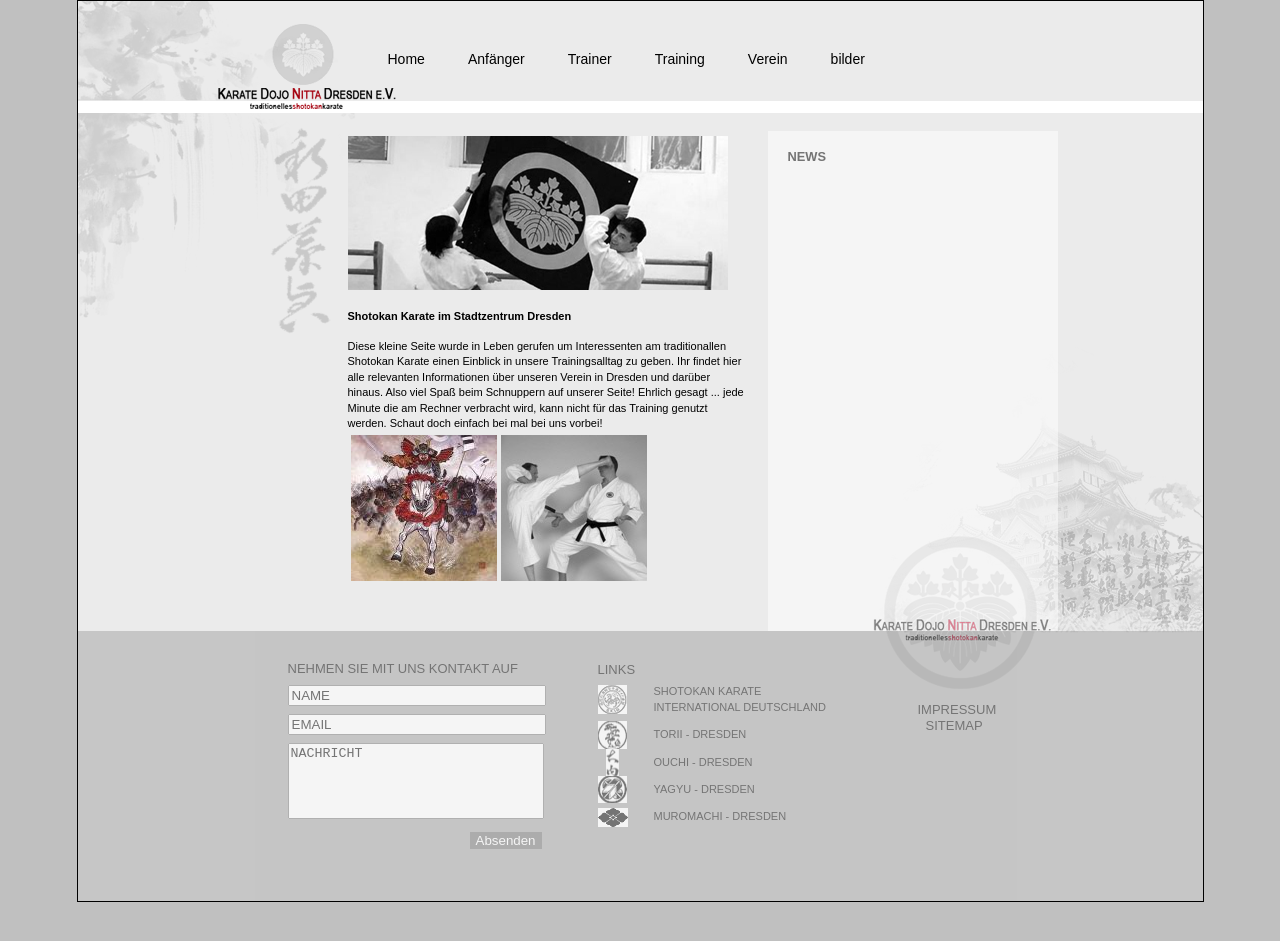
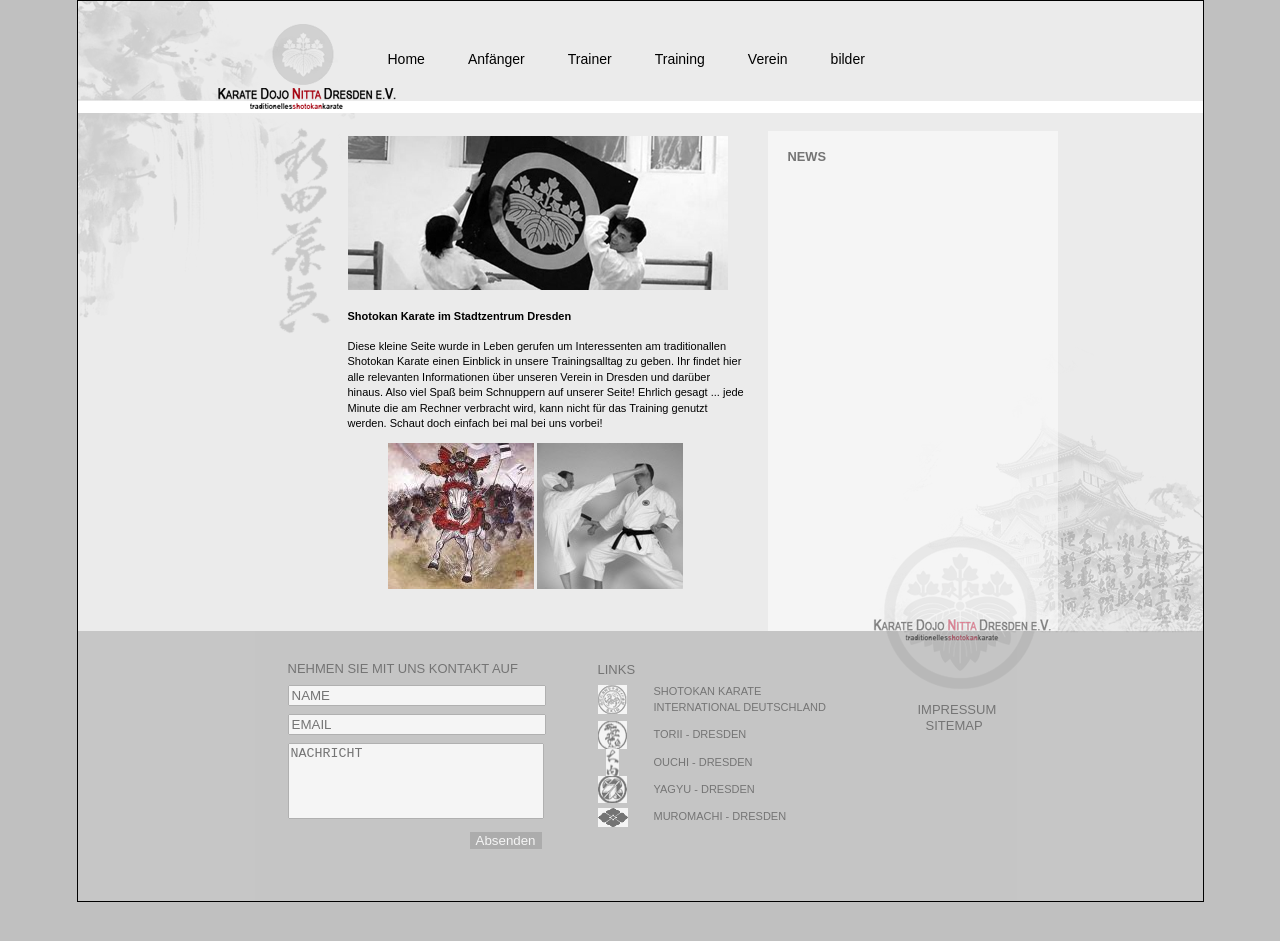
Before and after one commit to phipse/NittaSeite, a Jekyll site: the page built from index.html, in a window 1280 px wide. Built offline with Jekyll 4.4.1, drawn with Linux system fonts in a browser that asks for light colours.

Commit message:
table to figure

```diff
--- a/index.html
+++ b/index.html
@@ -14,16 +14,7 @@
 	Schaut doch einfach bei mal bei uns vorbei!</span>
       <br>
 
-      <table>
-	<tbody>
-	<tr>
-	  <td>
+      <figure>
 	    <img src="./images/content/start1.jpg"></img>
-	  </td>
-	  <td>
 	    <img src="./images/content/start2.jpg"></img>
-	  </td>
-	</tr>
-	</tbody>
-      </table>
-    </div>
+      </figure>
```
